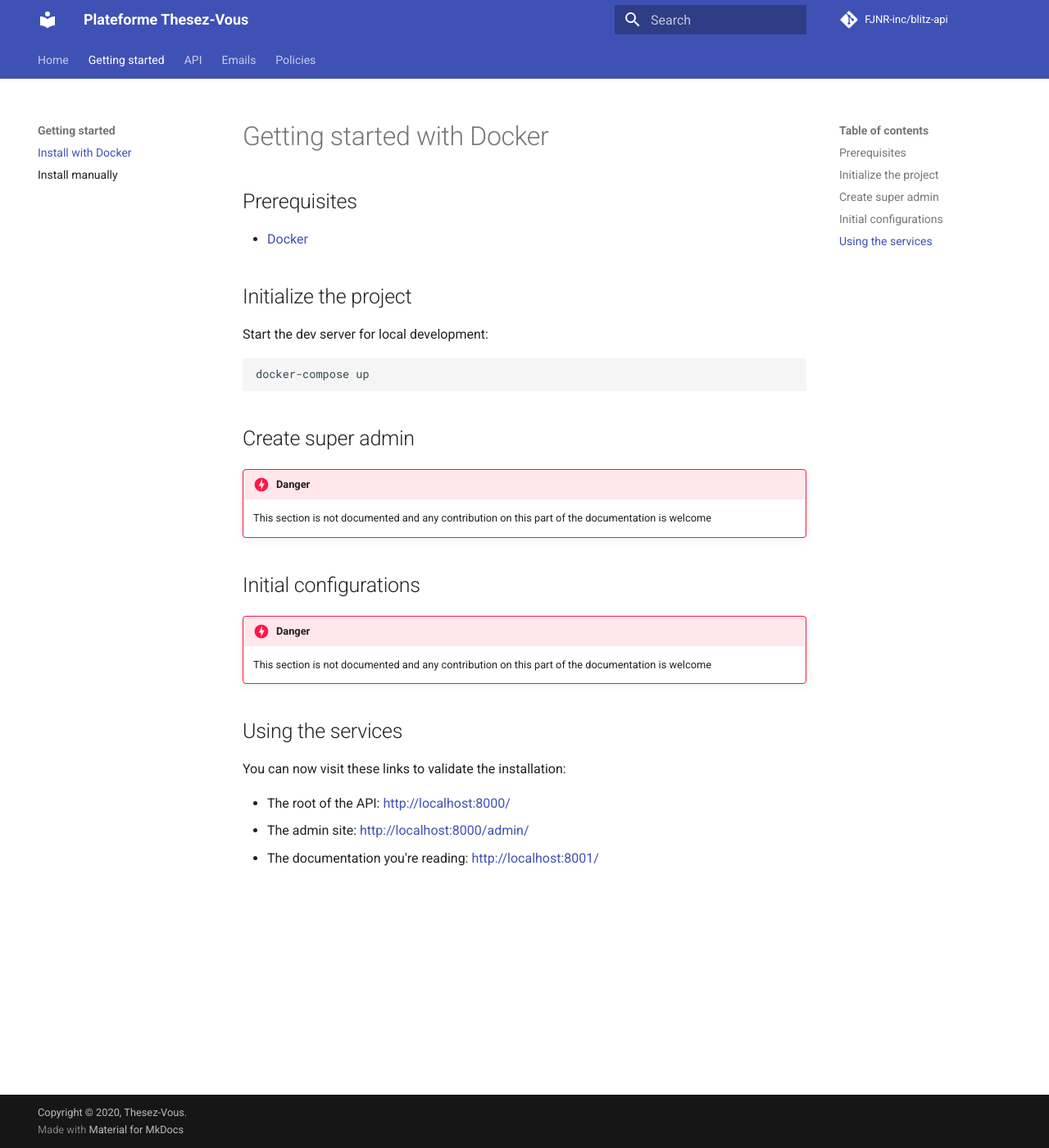
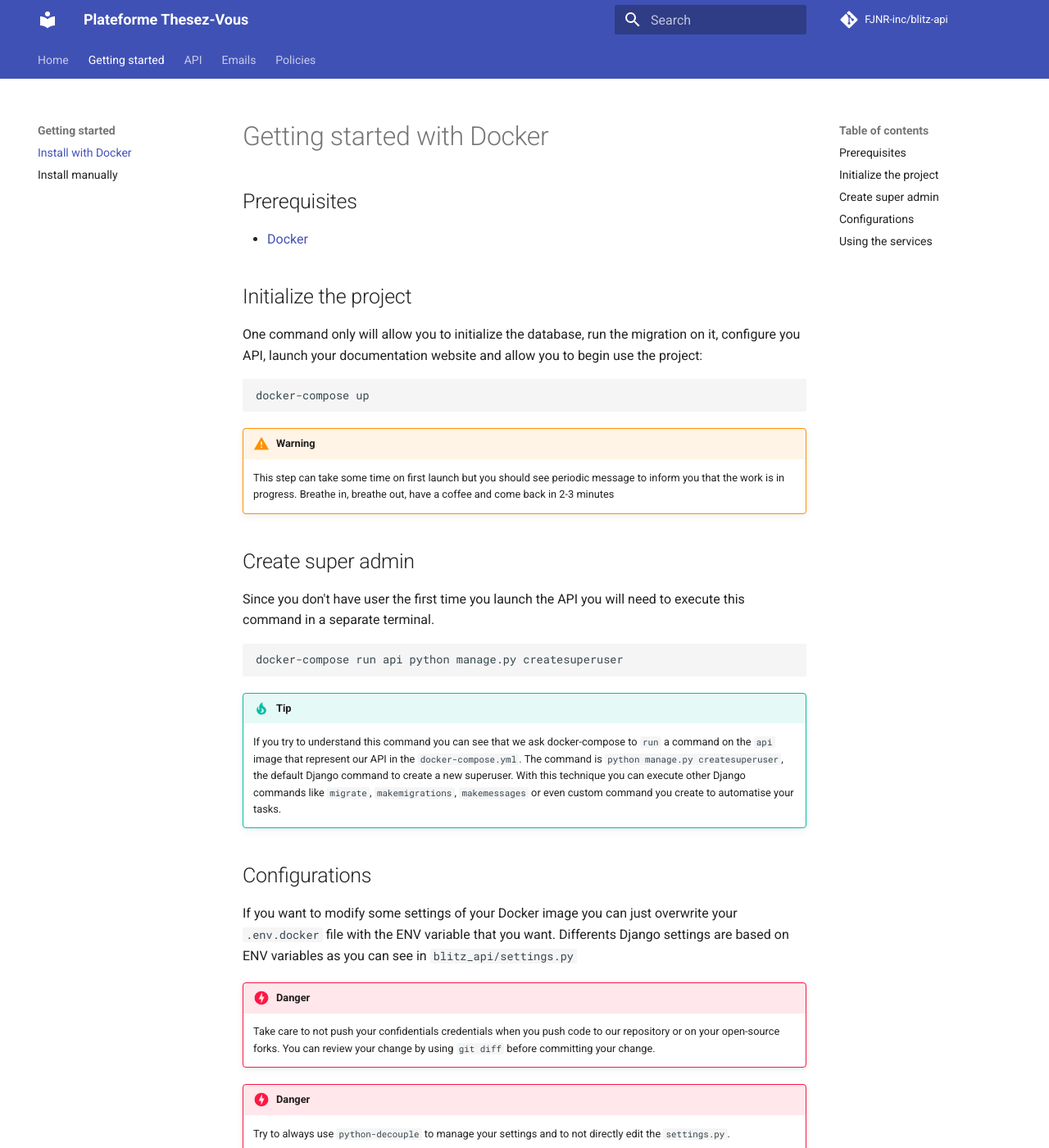
Before and after one commit to FJNR-inc/Blitz-API, an MkDocs documentation site: the page built from docs/getting_started/docker.md, in a window 1280 px wide and 1400 px high. Shown: the whole window at 82% size. Built offline with MkDocs 1.6.1 and Material for MkDocs 9.7.7, drawn with Linux system fonts in a browser that asks for light colours; comment, search, counter and statistics services are not loaded; some of the changed text lies outside the part shown.

Commit message:
add documentation on docker usage

````diff
--- a/docs/getting_started/docker.md
+++ b/docs/getting_started/docker.md
@@ -6,26 +6,52 @@
 
 ## Initialize the project
 
-Start the dev server for local development:
+One command only will allow you to initialize the database, run the migration on it, configure you API,
+launch your documentation website and allow you to begin use the project:
 
 ```bash
 docker-compose up
 ```
 
+!!! warning
+    This step can take some time on first launch but you should see periodic message to inform you that the work
+    is in progress. Breathe in, breathe out, have a coffee and come back in 2-3 minutes
+
 ## Create super admin
 
-!!! danger
-    This section is not documented and any contribution on this part of the documentation is welcome
+Since you don't have user the first time you launch the API you will need to execute this command in a separate
+terminal.
 
-## Initial configurations
+```bash
+docker-compose run api python manage.py createsuperuser
+```
+
+!!! tip
+    If you try to understand this command you can see that we ask docker-compose to `run` a command on the `api` image
+    that represent our API in the `docker-compose.yml`. The command is `python manage.py createsuperuser`, the
+    default Django command to create a new superuser. With this technique you can execute other Django commands like
+    `migrate`, `makemigrations`, `makemessages` or even custom command you create to automatise your tasks.
+
+## Configurations
+
+If you want to modify some settings of your Docker image you can just overwrite your `.env.docker` file with the
+ENV variable that you want. Differents Django settings are based on ENV variables as you can see
+in `blitz_api/settings.py`
 
 !!! danger
-    This section is not documented and any contribution on this part of the documentation is welcome
+    Take care to not push your confidentials credentials when you push code to our repository or on your open-source
+    forks. You can review your change by using `git diff` before committing your change.
+
+!!! danger
+    Try to always use `python-decouple` to manage your settings and to not directly edit the `settings.py`.
 
 ## Using the services
 
 You can now visit these links to validate the installation:
 
-- The root of the API: [http://localhost:8000/](http://localhost:8000/)
+- The root of the API (will need authentication as a first step): [http://localhost:8000/](http://localhost:8000/)
 - The admin site: [http://localhost:8000/admin/](http://localhost:8000/admin/)
 - The documentation you're reading: [http://localhost:8001/](http://localhost:8001/)
+
+Do not hesitate to check the API section of this documentation to know how to authenticate yourself with the API
+and begin asking queries.
````
